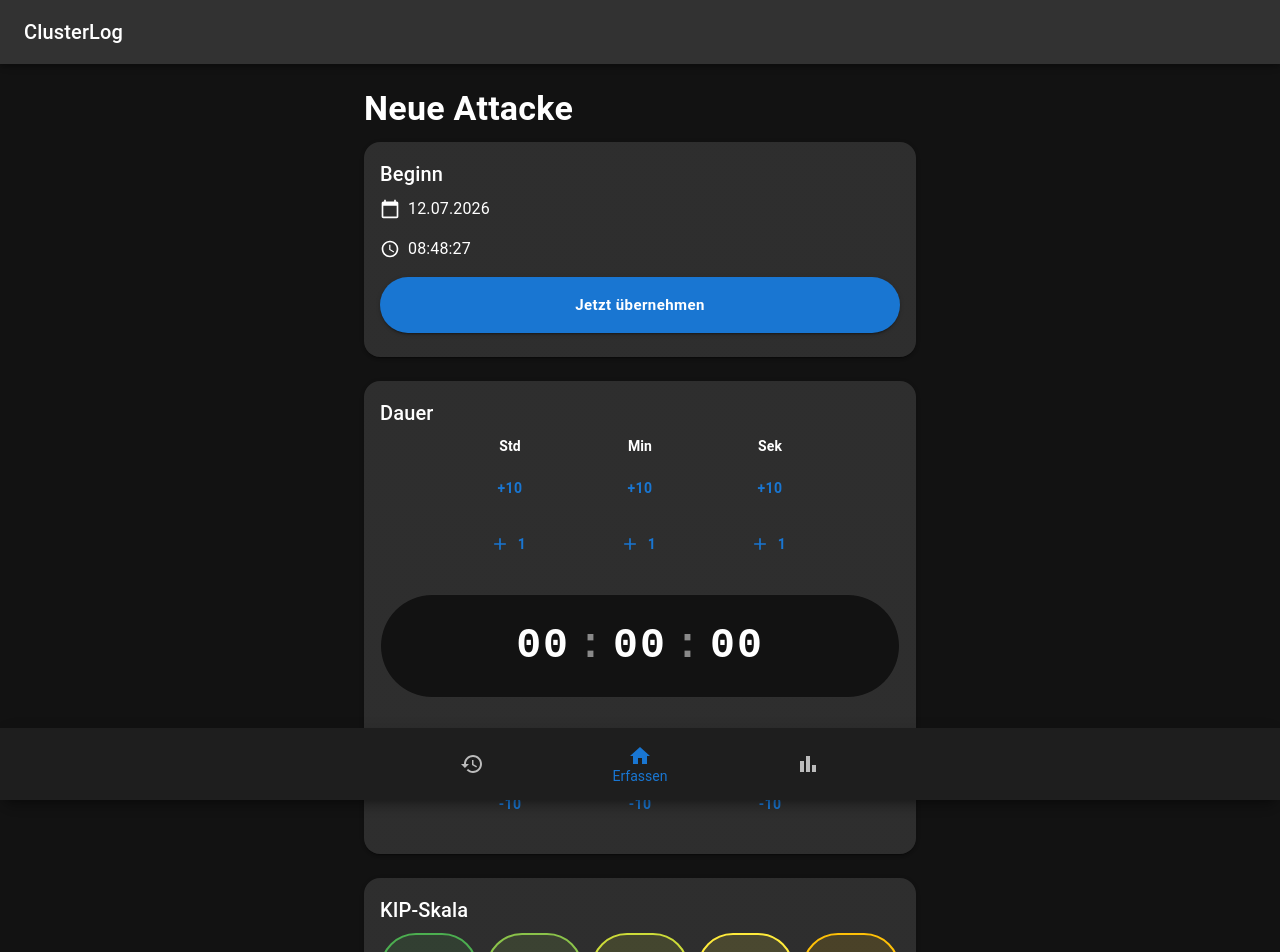
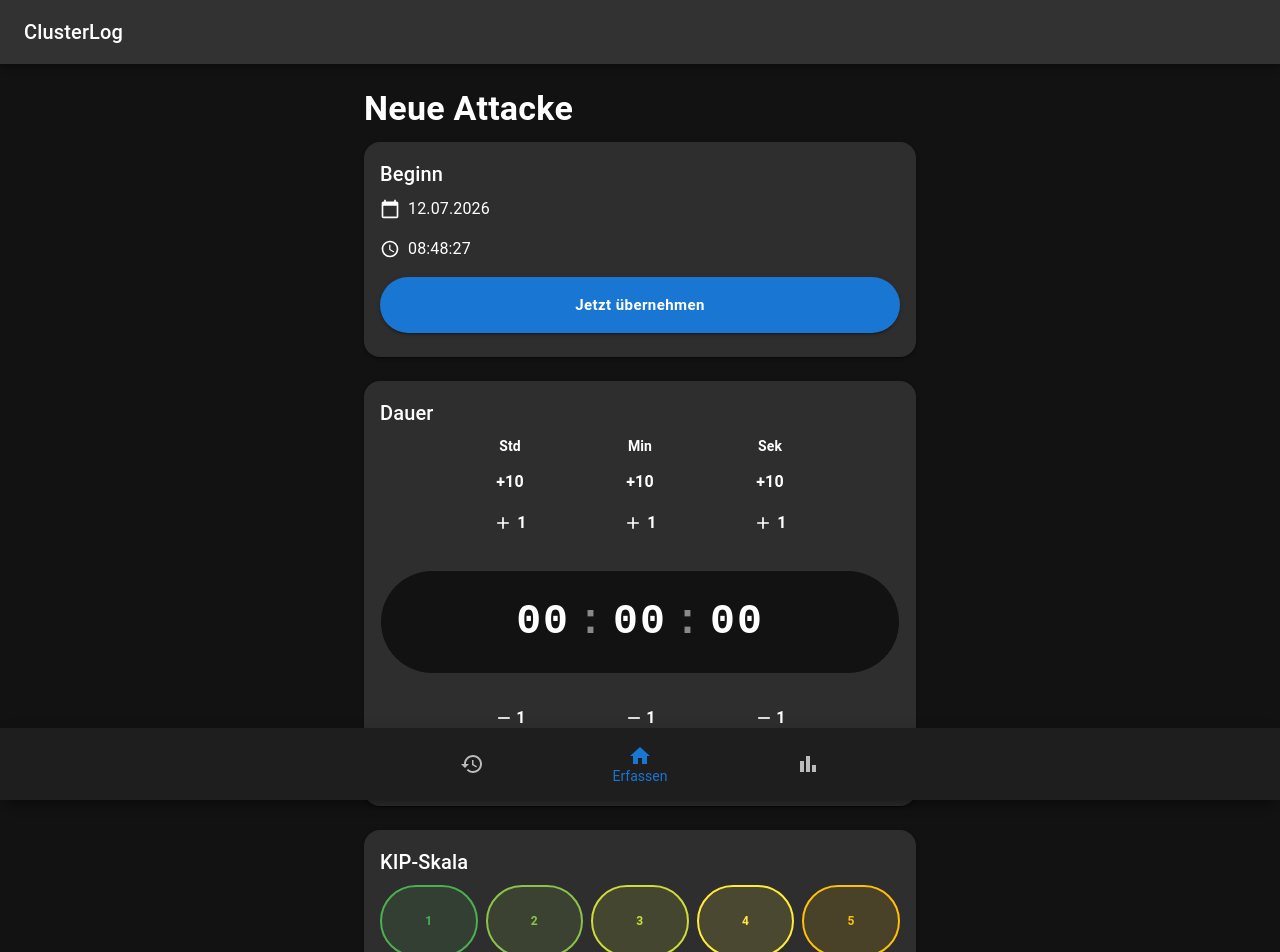
Before and after one commit to ClausiusMaximus/ClusterLog, a React (Vite) app: page / in a window 1280 px wide. Shown: the top 952 px of the page. Built offline with nearby package versions, Linux system fonts and the light colour scheme.

Commit message:
refactor: replace Button components with RepeatButton for consistent event handling in TimeStepperTop and TimeStepperBottom

```diff
--- /dev/null
+++ b/src/components/common/RepeatButton.tsx
@@ -0,0 +1,97 @@
+import {
+  useCallback,
+  useEffect,
+  useRef,
+} from "react";
+
+import ButtonBase from "@mui/material/ButtonBase";
+import Typography from "@mui/material/Typography";
+
+type RepeatButtonProps = {
+  label: React.ReactNode;
+  onPress: () => void;
+
+  delay?: number;
+  interval?: number;
+
+  sx?: object;
+};
+
+export default function RepeatButton({
+  label,
+  onPress,
+  delay = 500,
+  interval = 100,
+  sx,
+}: RepeatButtonProps) {
+  const timeoutRef = useRef<number | null>(null);
+  const intervalRef = useRef<number | null>(null);
+  const pressedRef = useRef(false);
+
+  const stop = useCallback(() => {
+    pressedRef.current = false;
+
+    if (timeoutRef.current !== null) {
+      clearTimeout(timeoutRef.current);
+      timeoutRef.current = null;
+    }
+
+    if (intervalRef.current !== null) {
+      clearInterval(intervalRef.current);
+      intervalRef.current = null;
+    }
+  }, []);
+
+  const start = useCallback(() => {
+    if (pressedRef.current) return;
+
+    pressedRef.current = true;
+
+    onPress();
+
+    timeoutRef.current = window.setTimeout(() => {
+      intervalRef.current = window.setInterval(() => {
+        if (pressedRef.current) {
+          onPress();
+        }
+      }, interval);
+    }, delay);
+  }, [delay, interval, onPress]);
+
+  useEffect(() => {
+    window.addEventListener("pointerup", stop);
+    window.addEventListener("pointercancel", stop);
+
+    return () => {
+      window.removeEventListener("pointerup", stop);
+      window.removeEventListener("pointercancel", stop);
+
+      stop();
+    };
+  }, [stop]);
+
+  return (
+    <ButtonBase
+      onPointerDown={start}
+      sx={{
+        width: 72,
+        height: 40,
+        borderRadius: 2,
+
+        display: "flex",
+        justifyContent: "center",
+        alignItems: "center",
+
+        "&:hover": {
+          bgcolor: "action.hover",
+        },
+
+        ...sx,
+      }}
+    >
+      <Typography component="span" sx={{ fontWeight: 600 }}>
+        {label}
+      </Typography>
+    </ButtonBase>
+  );
+}
--- a/src/features/attacks/components/TimeStepperBottom.tsx
+++ b/src/features/attacks/components/TimeStepperBottom.tsx
@@ -1,8 +1,7 @@
 import RemoveIcon from "@mui/icons-material/Remove";
-import Button from "@mui/material/Button";
 import Stack from "@mui/material/Stack";
 
-import { useLongPress } from "@/hooks/useLongPress";
+import RepeatButton from "@/components/common/RepeatButton";
 
 type Props = {
   onMinusOne: () => void;
@@ -13,55 +12,32 @@ export default function TimeStepperBottom({
   onMinusOne,
   onMinusTen,
 }: Props) {
-  const minusOneEvents = useLongPress(onMinusOne);
-
-  const minusTenEvents = useLongPress(onMinusTen);
-
   return (
     <Stack
       spacing={0.5}
       sx={{
         minWidth: 90,
-        display: "flex",
         alignItems: "center",
       }}
     >
-      <Button
-        {...minusOneEvents}
-        variant="text"
-        startIcon={<RemoveIcon />}
-        sx={{
-          width: 72,
-          height: 40,
-          textTransform: "none",
-          fontWeight: 600,
-          borderRadius: 2,
+      <RepeatButton
+        onPress={onMinusOne}
+        label={
+          <Stack
+            direction="row"
+            spacing={0.25}
+            sx={{ alignItems: "center" }}
+          >
+            <RemoveIcon fontSize="small" />
+            <span>1</span>
+          </Stack>
+        }
+      />
 
-          "&:hover": {
-            bgcolor: "action.hover",
-          },
-        }}
-      >
-        1
-      </Button>
-
-      <Button
-        {...minusTenEvents}
-        variant="text"
-        sx={{
-          width: 72,
-          height: 40,
-          textTransform: "none",
-          fontWeight: 600,
-          borderRadius: 2,
-
-          "&:hover": {
-            bgcolor: "action.hover",
-          },
-        }}
-      >
-        -10
-      </Button>
+      <RepeatButton
+        label="-10"
+        onPress={onMinusTen}
+      />
     </Stack>
   );
 }
--- a/src/features/attacks/components/TimeStepperTop.tsx
+++ b/src/features/attacks/components/TimeStepperTop.tsx
@@ -1,12 +1,11 @@
 import AddIcon from "@mui/icons-material/Add";
-import Button from "@mui/material/Button";
 import Stack from "@mui/material/Stack";
 import Typography from "@mui/material/Typography";
-import { useLongPress } from "@/hooks/useLongPress";
+
+import RepeatButton from "@/components/common/RepeatButton";
 
 type Props = {
   label: string;
-
   onPlusOne: () => void;
   onPlusTen: () => void;
 };
@@ -16,11 +15,6 @@ export default function TimeStepperTop({
   onPlusOne,
   onPlusTen,
 }: Props) {
-
-  const plusOneEvents = useLongPress(onPlusOne);
-
-  const plusTenEvents = useLongPress(onPlusTen);
-
   return (
     <Stack
       spacing={0.5}
@@ -39,45 +33,26 @@ export default function TimeStepperTop({
         {label}
       </Typography>
 
-      <Button
-        {...plusTenEvents}
-        variant="text"
-        disableRipple
-        disableTouchRipple
-        disableFocusRipple
+      <RepeatButton
+        label="+10"
+        onPress={onPlusTen}
+      />
 
-        sx={{
-          width: 72,
-          height: 40,
-          textTransform: "none",
-          fontWeight: 600,
-          borderRadius: 2,
-
-          "&:hover": {bgcolor: "action.hover",},
-        }}
-      >
-        +10
-      </Button>
-
-      <Button
-        {...plusOneEvents}
-        variant="text"
-        disableRipple
-        disableTouchRipple
-        disableFocusRipple
-        startIcon={<AddIcon />}
-        sx={{
-          width: 72,
-          height: 40,
-          textTransform: "none",
-          fontWeight: 600,
-          borderRadius: 2,
-
-          "&:hover": {bgcolor: "action.hover",},
-        }}
-      >
-        1
-      </Button>
+      <RepeatButton
+        onPress={onPlusOne}
+        label={
+          <span
+            style={{
+              display: "inline-flex",
+              alignItems: "center",
+              gap: 4,
+            }}
+          >
+            <AddIcon fontSize="small" />
+            <span>1</span>
+          </span>
+        }
+      />
     </Stack>
   );
 }
```
